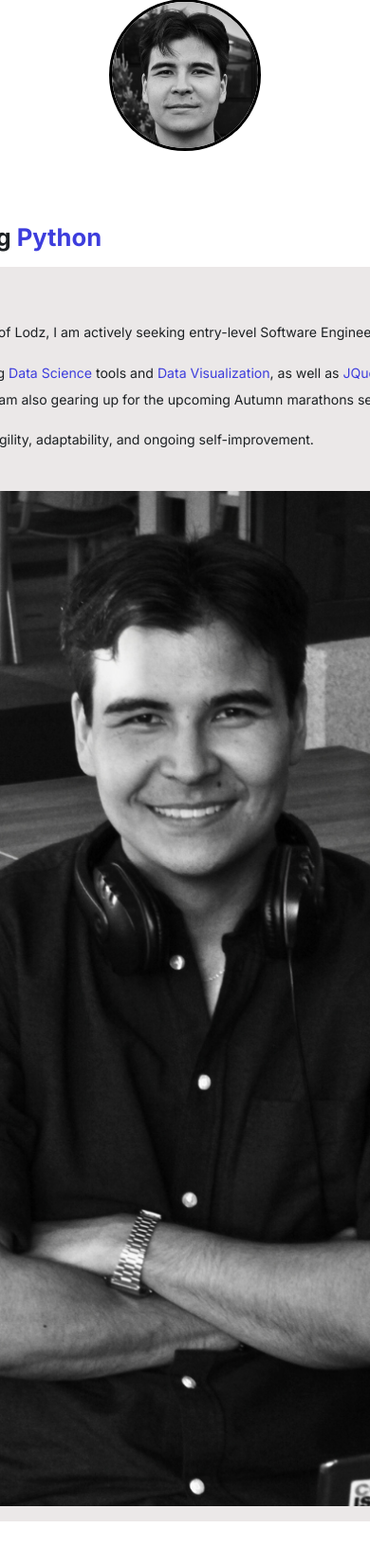
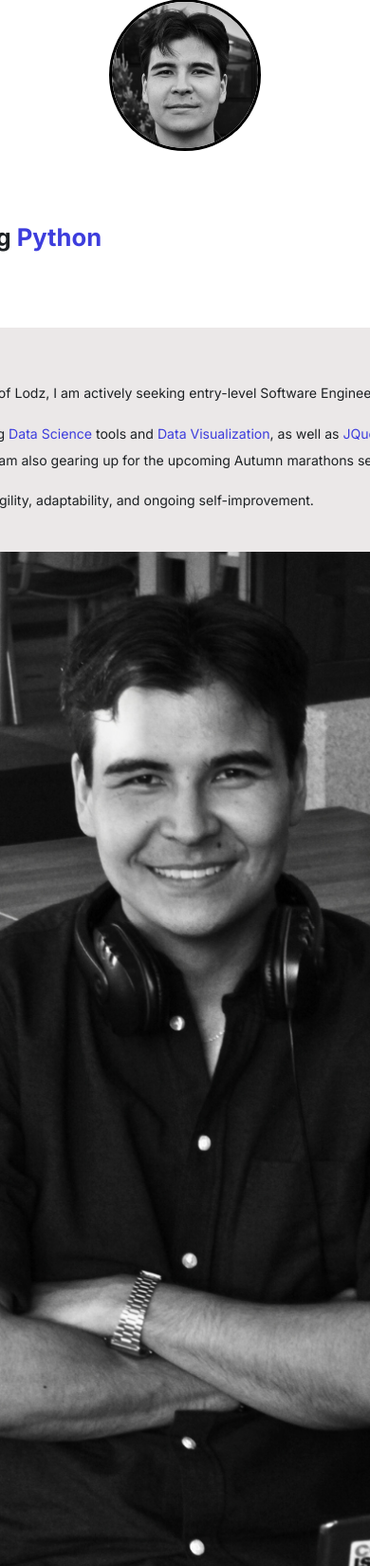
Before and after one commit to adiletbaimyrza/Portfolio, a Flask app: page /about in a window 390 px wide; the page is wider, and only the part inside the window is pictured. Shown: the part 117-1766 px from the top of that part at 95% size. Run offline with Flask 3, Linux system fonts and the light colour scheme; some libraries are stand-ins or nearby versions.

Commit message:
hello section made responsive

```diff
--- a/portfolio/static/css/hello.css
+++ b/portfolio/static/css/hello.css
@@ -21,6 +21,7 @@
         width: 100%;
         display: flex;
         justify-content: center;
+        margin-left: 0;
     }
 }
 
@@ -59,6 +60,7 @@
         flex-direction: column;
         align-items:flex-start;
         height: auto;
+        margin-bottom: 5rem;
     }
 
     #hello-photo-con {
```
